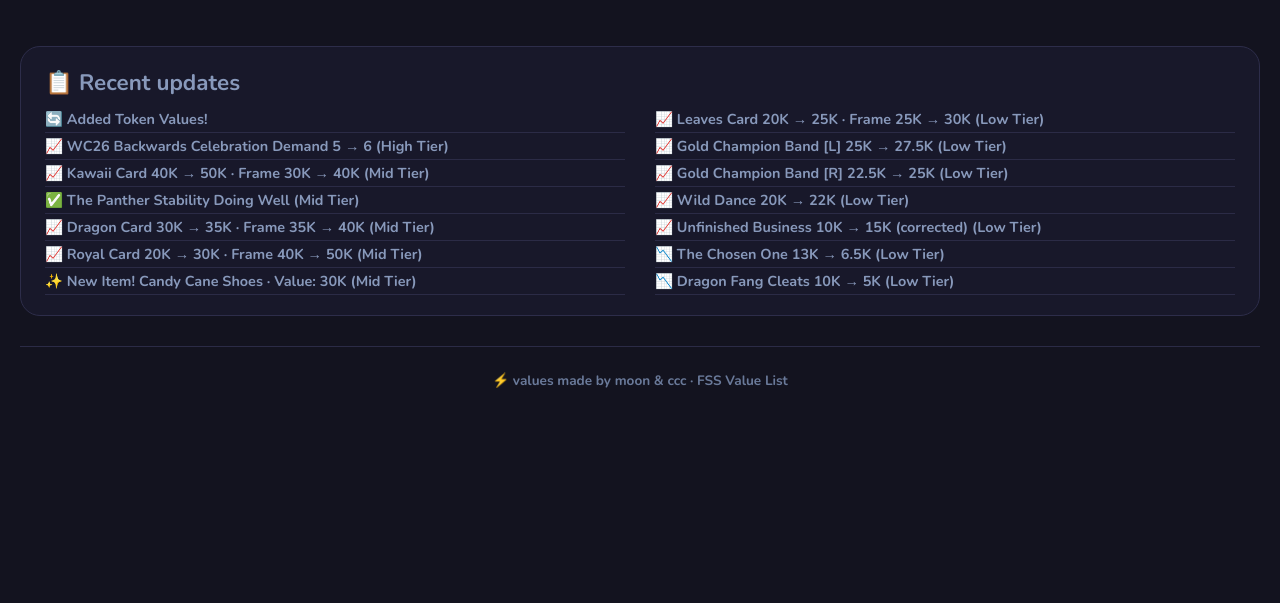
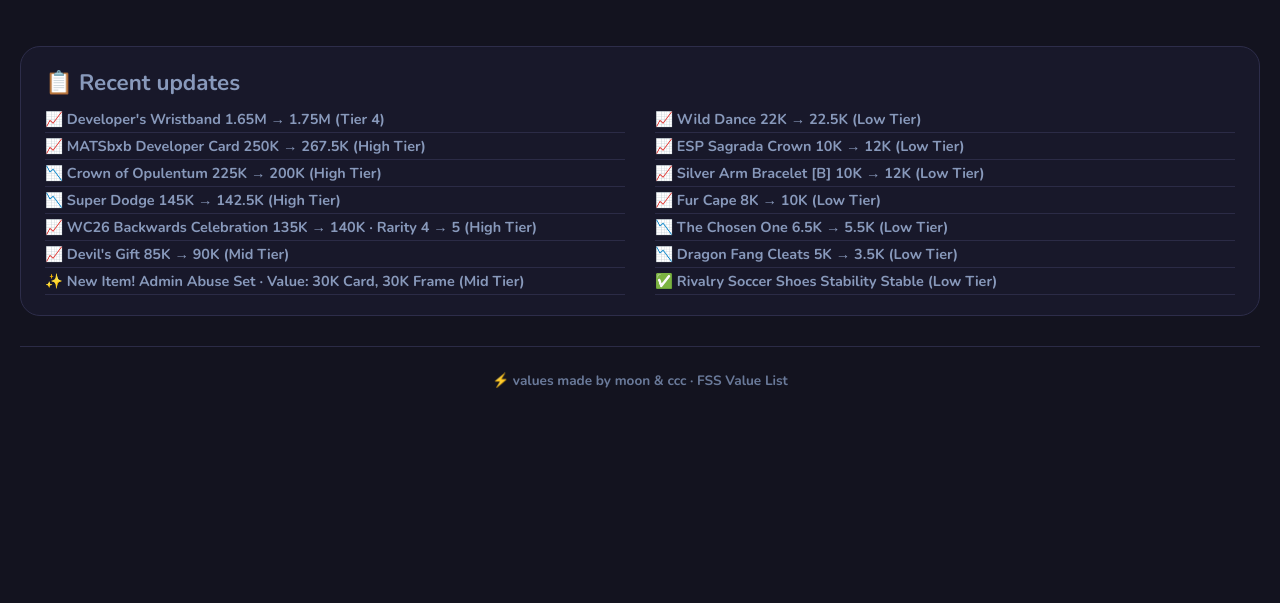
Before and after one commit to moonlast/fss-values, a plain HTML site: page changelog.html in a window 1280 px wide. Shown: the part 197-800 px from the top of the page. Drawn offline with nearby package versions, Linux system fonts and the light colour scheme.

Commit message:
final sep 5

```diff
--- a/changelog.html
+++ b/changelog.html
@@ -26,7 +26,7 @@
                     <a href="/changelog" class="nav-link active">📋 Changelog</a>
                     <a href="/credits" class="nav-link">👤 Credits</a>
                 </div>
-                <span>📅 Updated: Sep 3, 2026</span>
+                <span>📅 Updated: Sep 5, 2026</span>
                 <span class="tag">#1 value list</span>
                 <div class="theme-toggle" id="themeToggle" title="Toggle theme">
                     <span class="toggle-label">🌙</span>
@@ -62,23 +62,23 @@
         <div class="changelog">
             <h3>📋 Recent updates</h3>
             <ul>
-                <li>🔄 Added Token Values!</li>
+                <li>📈 Developer's Wristband 1.65M → 1.75M (Tier 4)</li>
 
-<li>📈 WC26 Backwards Celebration Demand 5 → 6 (High Tier)</li>
+<li>📈 MATSbxb Developer Card 250K → 267.5K (High Tier)</li>
+<li>📉 Crown of Opulentum 225K → 200K (High Tier)</li>
+<li>📉 Super Dodge 145K → 142.5K (High Tier)</li>
+<li>📈 WC26 Backwards Celebration 135K → 140K · Rarity 4 → 5 (High Tier)</li>
 
-<li>📈 Kawaii Card 40K → 50K · Frame 30K → 40K (Mid Tier)</li>
-<li>✅ The Panther Stability Doing Well (Mid Tier)</li>
-<li>📈 Dragon Card 30K → 35K · Frame 35K → 40K (Mid Tier)</li>
-<li>📈 Royal Card 20K → 30K · Frame 40K → 50K (Mid Tier)</li>
-<li>✨ New Item! Candy Cane Shoes · Value: 30K (Mid Tier)</li>
+<li>📈 Devil's Gift 85K → 90K (Mid Tier)</li>
+<li>✨ New Item! Admin Abuse Set · Value: 30K Card, 30K Frame (Mid Tier)</li>
 
-<li>📈 Leaves Card 20K → 25K · Frame 25K → 30K (Low Tier)</li>
-<li>📈 Gold Champion Band [L] 25K → 27.5K (Low Tier)</li>
-<li>📈 Gold Champion Band [R] 22.5K → 25K (Low Tier)</li>
-<li>📈 Wild Dance 20K → 22K (Low Tier)</li>
-<li>📈 Unfinished Business 10K → 15K (corrected) (Low Tier)</li>
-<li>📉 The Chosen One 13K → 6.5K (Low Tier)</li>
-<li>📉 Dragon Fang Cleats 10K → 5K (Low Tier)</li>
+<li>📈 Wild Dance 22K → 22.5K (Low Tier)</li>
+<li>📈 ESP Sagrada Crown 10K → 12K (Low Tier)</li>
+<li>📈 Silver Arm Bracelet [B] 10K → 12K (Low Tier)</li>
+<li>📈 Fur Cape 8K → 10K (Low Tier)</li>
+<li>📉 The Chosen One 6.5K → 5.5K (Low Tier)</li>
+<li>📉 Dragon Fang Cleats 5K → 3.5K (Low Tier)</li>
+<li>✅ Rivalry Soccer Shoes Stability Stable (Low Tier)</li>
             </ul>
         </div>
 
```
Also changed, not shown: calculator.html (+1 -1 lines), credits.html (+1 -1 lines), index.html (+1 -1 lines), tradeads.html (+1 -1 lines).
